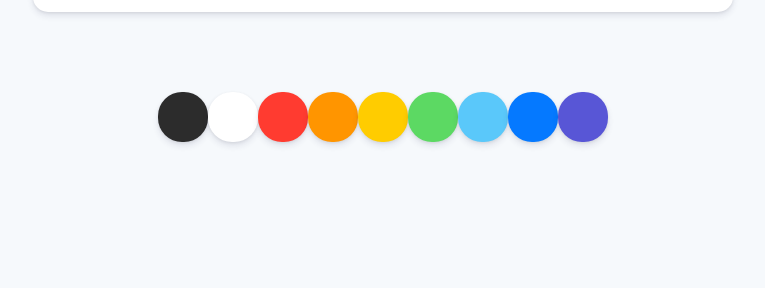
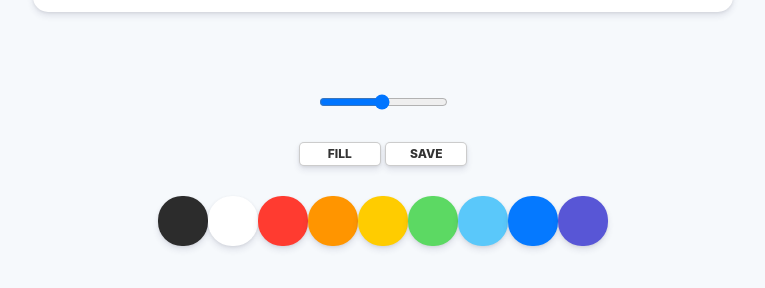
Before and after one commit to BOYEON-06/Project_JavaScript, a plain HTML site: page Paintboard/index.html in a window 1280 px wide. Shown: the part 738-1026 px from the top of the page, without its empty margins (257-1022 px from the left). Before the commit the page ends 960 px from the top, so only its background shows below. Drawn offline with Linux system fonts and the light colour scheme.

Commit message:
paintboard_commit

```diff
--- a/Paintboard/app.js
+++ b/Paintboard/app.js
@@ -0,0 +1,28 @@
+const canvas = document.getElementById("jsCanvas");
+
+let painting = false;
+
+function stopPainting(){
+    painting = false;
+}
+
+function onMouseMove(event){
+    const x = event.offsetX;
+    const y = event.offsetY;
+}
+
+function onMouseDown(event){
+    painting = true;
+}
+
+function onMouseUp(event){
+    stopPainting()
+}
+
+
+if (canvas){
+    canvas.addEventListener("mousemove", onMouseMove);
+    canvas.addEventListener("mousedown", onMouseDown);
+    canvas.addEventListener("mouseup", onMouseUp);
+    canvas.addEventListener("mouseleave", stopPainting);
+}
--- a/Paintboard/index.html
+++ b/Paintboard/index.html
@@ -9,6 +9,20 @@
 <body>
     <canvas id="jsCanvas" class="canvas"></canvas>
     <div class="controls">
+        <div class="controls_range">
+            <input
+             type="range"
+             id="jsRange"
+             min="0.1"
+             max="5"
+             value="2.5"
+             step="0.1"
+             />
+        </div>
+        <div class="controls_btns">
+            <button id="jsMode">Fill</button>
+            <button id="jsSave">Save</button>
+        </div>
         <div class="controls_colors" id="jsColors">
             <div class="controls_color" style="background-color:#2c2c2c"></div>
             <div class="controls_color" style="background-color:white"></div>
@@ -21,6 +35,6 @@
             <div class="controls_color" style="background-color:#5856D6"></div>
         </div>
     </div>
-    <script arc="app.js"></script>
+    <script src="app.js"></script>
 </body>
 </html>
--- a/Paintboard/styles.css
+++ b/Paintboard/styles.css
@@ -5,7 +5,7 @@ body{
     display: flex;
     flex-direction: column;
     align-items: center;
-    padding-top: 50px;
+    padding:50px 0px;
 }
 
 .canvas{
@@ -16,8 +16,35 @@ body{
     box-shadow: 0 4px 6px rgba(50, 50, 93, 0.11), 0 1px 3px rgba(0, 0, 0, 0.08);
 }
 
-.controls {
-    margin: 80px;
+.controls{
+    margin-top: 80px;
+    display: flex;
+    flex-direction: column;
+    align-items: center;
+}
+
+.controls .controls_btns{
+    margin-bottom: 30px;
+}
+
+.controls_btns button{
+    all: unset;
+    cursor: pointer;
+    background-color: white;
+    padding: 5px 0px;
+    width: 80px;
+    text-align: center;
+    border-radius: 5px;
+    box-shadow: 0 4px 6px rgba(50, 50, 93, 0.11), 0 1px 3px rgba(0, 0, 0, 0.08);
+    border: 1px solid rgba(0, 0, 0, 0.2);
+    color: rgba(0, 0, 0, 0.8);
+    text-transform: uppercase;
+    font-weight: 800;
+    font-size: 12px;
+}
+
+.controls_btns button:active{
+    transform: scale(0.98);
 }
 
 .controls .controls_colors{
@@ -31,3 +58,7 @@ body{
     cursor: pointer;
     box-shadow: 0 4px 6px rgba(50, 50, 93, 0.11), 0 1px 3px rgba(0, 0, 0, 0.08);
 }
+
+.controls .controls_range{
+    margin-bottom: 30px;
+}
```
